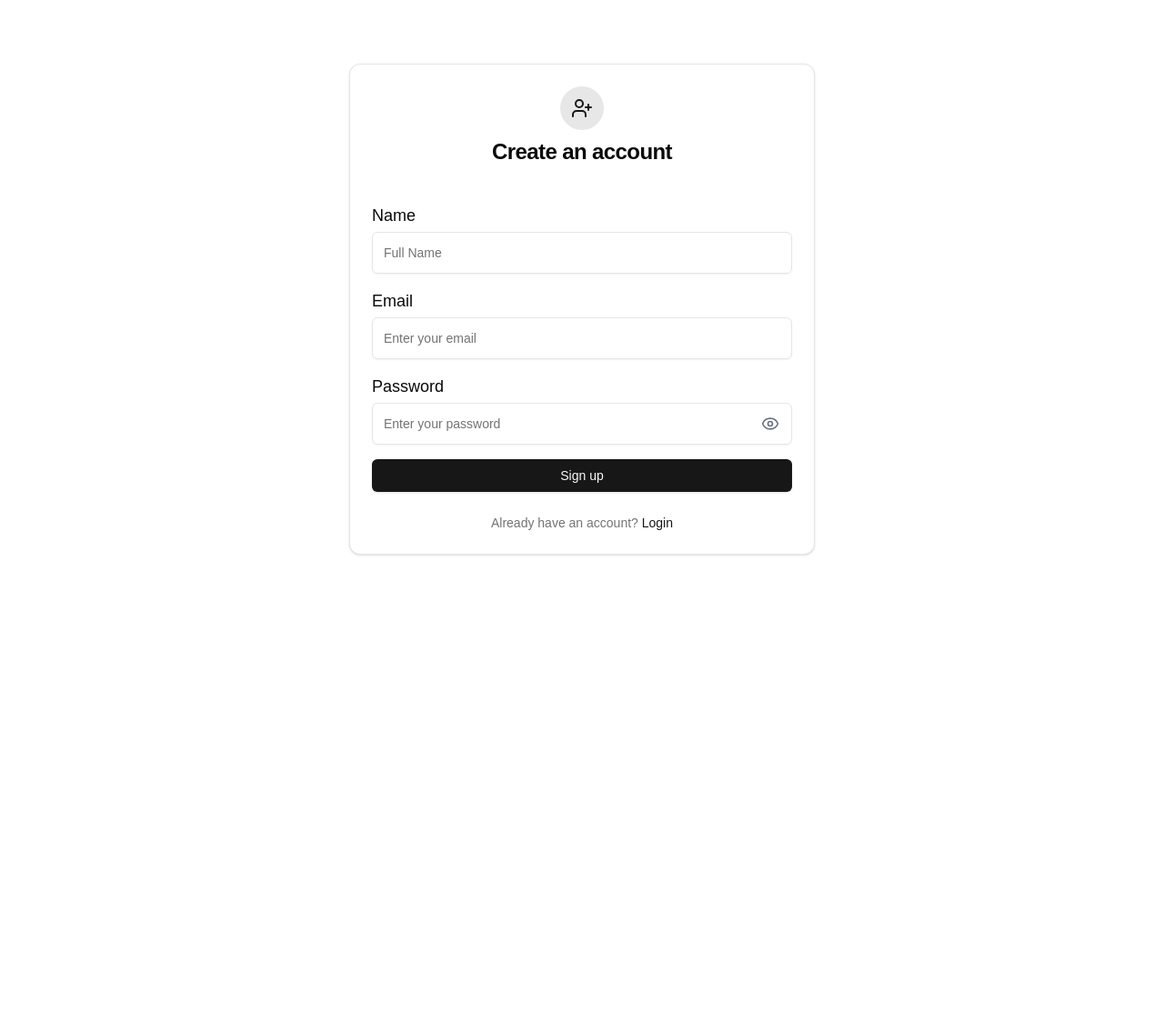
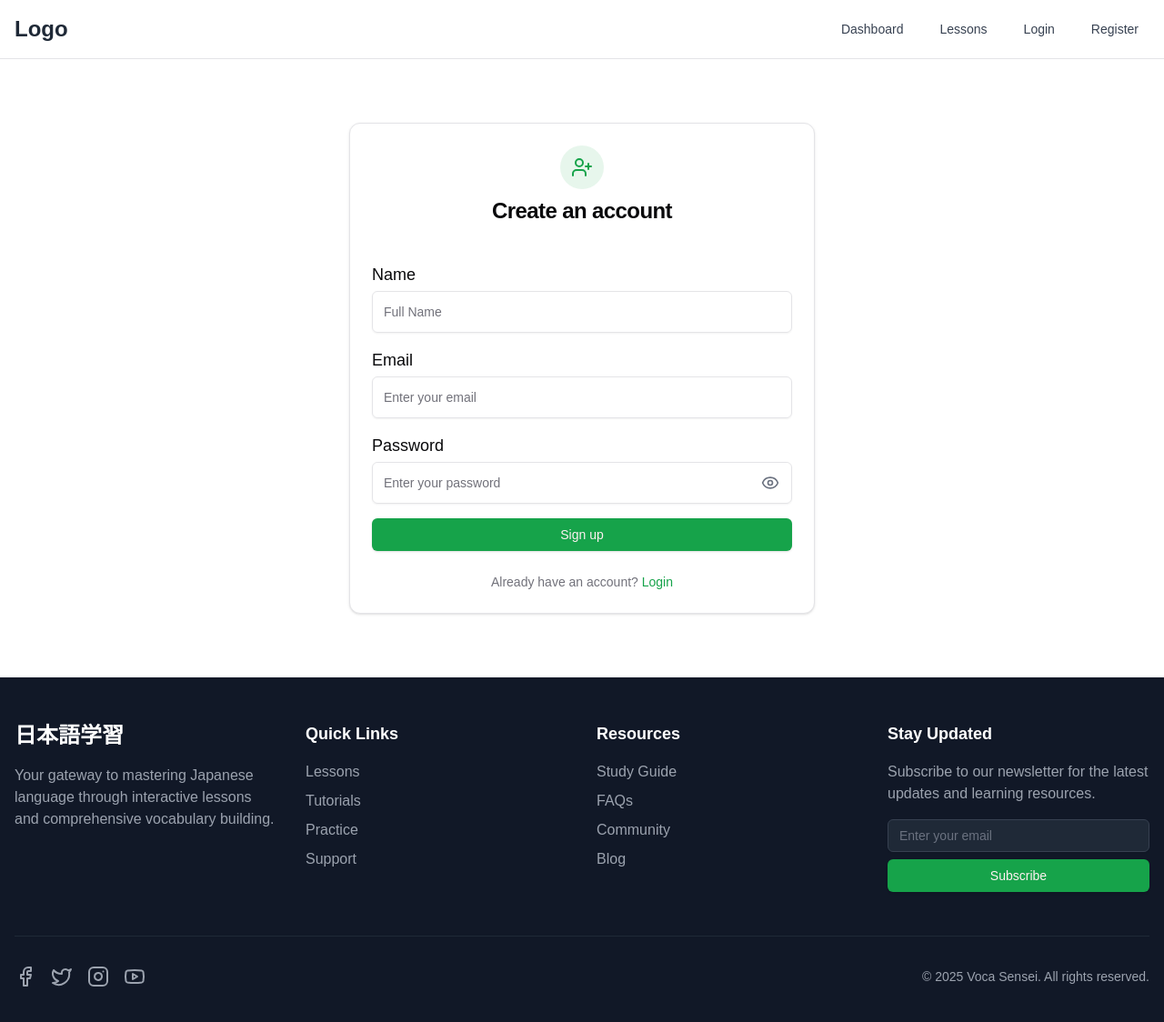
Before and after one commit to rakib-repliq/vocabulary-frontend, a Next.js app: page /register in a window 1280 px wide. Shown: the top 1124 px of the page at 91% size. Before the commit the page ends 800 px from the top, so only its background shows below. Built offline with nearby package versions, Linux system fonts and the light colour scheme.

Commit message:
feat: add Navbar and Footer components with responsive design

```diff
--- a/app/globals.css
+++ b/app/globals.css
@@ -15,51 +15,52 @@ body {
 @layer base {
   :root {
     --background: 0 0% 100%;
-    --foreground: 0 0% 3.9%;
+    --foreground: 240 10% 3.9%;
     --card: 0 0% 100%;
-    --card-foreground: 0 0% 3.9%;
+    --card-foreground: 240 10% 3.9%;
     --popover: 0 0% 100%;
-    --popover-foreground: 0 0% 3.9%;
-    --primary: 0 0% 9%;
-    --primary-foreground: 0 0% 98%;
-    --secondary: 0 0% 96.1%;
-    --secondary-foreground: 0 0% 9%;
-    --muted: 0 0% 96.1%;
-    --muted-foreground: 0 0% 45.1%;
-    --accent: 0 0% 96.1%;
-    --accent-foreground: 0 0% 9%;
+    --popover-foreground: 240 10% 3.9%;
+    --primary: 142.1 76.2% 36.3%;
+    --primary-foreground: 355.7 100% 97.3%;
+    --secondary: 240 4.8% 95.9%;
+    --secondary-foreground: 240 5.9% 10%;
+    --muted: 240 4.8% 95.9%;
+    --muted-foreground: 240 3.8% 46.1%;
+    --accent: 240 4.8% 95.9%;
+    --accent-foreground: 240 5.9% 10%;
     --destructive: 0 84.2% 60.2%;
     --destructive-foreground: 0 0% 98%;
-    --border: 0 0% 89.8%;
-    --input: 0 0% 89.8%;
-    --ring: 0 0% 3.9%;
+    --border: 240 5.9% 90%;
+    --input: 240 5.9% 90%;
+    --ring: 142.1 76.2% 36.3%;
+    --radius: 0.5rem;
     --chart-1: 12 76% 61%;
     --chart-2: 173 58% 39%;
     --chart-3: 197 37% 24%;
     --chart-4: 43 74% 66%;
     --chart-5: 27 87% 67%;
-    --radius: 0.5rem;
   }
+
   .dark {
-    --background: 0 0% 3.9%;
-    --foreground: 0 0% 98%;
-    --card: 0 0% 3.9%;
-    --card-foreground: 0 0% 98%;
-    --popover: 0 0% 3.9%;
-    --popover-foreground: 0 0% 98%;
-    --primary: 0 0% 98%;
-    --primary-foreground: 0 0% 9%;
-    --secondary: 0 0% 14.9%;
+    --background: 20 14.3% 4.1%;
+    --foreground: 0 0% 95%;
+    --card: 24 9.8% 10%;
+    --card-foreground: 0 0% 95%;
+    --popover: 0 0% 9%;
+    --popover-foreground: 0 0% 95%;
+    --primary: 142.1 70.6% 45.3%;
+    --primary-foreground: 144.9 80.4% 10%;
+    --secondary: 240 3.7% 15.9%;
     --secondary-foreground: 0 0% 98%;
-    --muted: 0 0% 14.9%;
-    --muted-foreground: 0 0% 63.9%;
-    --accent: 0 0% 14.9%;
+    --muted: 0 0% 15%;
+    --muted-foreground: 240 5% 64.9%;
+    --accent: 12 6.5% 15.1%;
     --accent-foreground: 0 0% 98%;
     --destructive: 0 62.8% 30.6%;
-    --destructive-foreground: 0 0% 98%;
-    --border: 0 0% 14.9%;
-    --input: 0 0% 14.9%;
-    --ring: 0 0% 83.1%;
+    --destructive-foreground: 0 85.7% 97.3%;
+    --border: 240 3.7% 15.9%;
+    --input: 240 3.7% 15.9%;
+    --ring: 142.4 71.8% 29.2%;
     --chart-1: 220 70% 50%;
     --chart-2: 160 60% 45%;
     --chart-3: 30 80% 55%;
--- a/app/layout.tsx
+++ b/app/layout.tsx
@@ -4,6 +4,8 @@ import './globals.css';
 import { Toaster } from 'sonner';
 
 import TanstackProvider from '@/providers/TanstackProvider';
+import Navbar from '@/components/layout/navbar/navbar';
+import Footer from '@/components/layout/footer/footer';
 
 const geistSans = localFont({
   src: './fonts/GeistVF.woff',
@@ -33,8 +35,9 @@ export default function RootLayout({
       >
         <TanstackProvider>
           <Toaster position="top-center" />
-
+          <Navbar />
           {children}
+          <Footer />
         </TanstackProvider>
       </body>
     </html>
--- /dev/null
+++ b/components/layout/footer/footer-utils/footer-link.tsx
@@ -0,0 +1,27 @@
+import Link from 'next/link';
+
+type LinkItem = {
+  label: string;
+  href: string;
+};
+
+const FooterLink = ({ title, links }: { title: string; links: LinkItem[] }) => {
+  return (
+    <div className="space-y-4">
+      <h3 className="text-lg font-semibold text-white">{title}</h3>
+      <ul className="space-y-2">
+        {links.map((link, index) => (
+          <li key={index}>
+            <Link
+              href={link.href}
+              className="text-gray-400 hover:text-white transition-colors duration-200"
+            >
+              {link.label}
+            </Link>
+          </li>
+        ))}
+      </ul>
+    </div>
+  );
+};
+export default FooterLink;
--- /dev/null
+++ b/components/layout/footer/footer-utils/footer-newsletter.tsx
@@ -0,0 +1,26 @@
+import { Button } from '@/components/ui/button';
+import { Input } from '@/components/ui/input';
+
+const FooterNewsletter = () => {
+  return (
+    <div className="space-y-4">
+      <h3 className="text-lg font-semibold text-white">Stay Updated</h3>
+      <p className="text-gray-400">
+        Subscribe to our newsletter for the latest updates and learning
+        resources.
+      </p>
+      <form className="space-y-2">
+        <Input
+          type="email"
+          placeholder="Enter your email"
+          className="bg-gray-800 border-gray-700 text-white placeholder:text-gray-500"
+          required
+        />
+        <Button type="submit" className="w-full">
+          Subscribe
+        </Button>
+      </form>
+    </div>
+  );
+};
+export default FooterNewsletter;
--- /dev/null
+++ b/components/layout/footer/footer-utils/footer-social.tsx
@@ -0,0 +1,27 @@
+import { Facebook, Twitter, Instagram, Youtube } from 'lucide-react';
+
+const FooterSocial = () => {
+  const socialLinks = [
+    { icon: Facebook, href: '#', label: 'Facebook' },
+    { icon: Twitter, href: '#', label: 'Twitter' },
+    { icon: Instagram, href: '#', label: 'Instagram' },
+    { icon: Youtube, href: '#', label: 'Youtube' },
+  ];
+  return (
+    <div className="flex space-x-4">
+      {socialLinks.map(({ icon: Icon, href, label }) => (
+        <a
+          key={label}
+          href={href}
+          target="_blank"
+          rel="noopener noreferrer"
+          className="text-gray-400 hover:text-white transition-colors duration-200"
+          aria-label={label}
+        >
+          <Icon className="h-6 w-6" />
+        </a>
+      ))}
+    </div>
+  );
+};
+export default FooterSocial;
--- /dev/null
+++ b/components/layout/footer/footer-utils/index.ts
@@ -0,0 +1,3 @@
+export { default as FooterLink } from './footer-link';
+export { default as FooterNewsletter } from './footer-newsletter';
+export { default as FooterSocial } from './footer-social';
--- /dev/null
+++ b/components/layout/footer/footer.tsx
@@ -0,0 +1,56 @@
+import { FooterLink, FooterNewsletter, FooterSocial } from './footer-utils';
+
+const Footer = () => {
+  return (
+    <footer className="bg-gray-900 text-gray-100">
+      <div className="container mx-auto px-4 py-12">
+        <div className="grid grid-cols-1 md:grid-cols-2 lg:grid-cols-4 gap-8">
+          {/* Brand Section */}
+          <div className="space-y-4">
+            <h2 className="text-2xl font-bold text-white">日本語学習</h2>
+            <p className="text-gray-400">
+              Your gateway to mastering Japanese language through interactive
+              lessons and comprehensive vocabulary building.
+            </p>
+          </div>
+
+          {/* Quick Links */}
+          <FooterLink
+            title="Quick Links"
+            links={[
+              { label: 'Lessons', href: '#' },
+              { label: 'Tutorials', href: '#' },
+              { label: 'Practice', href: '#' },
+              { label: 'Support', href: '#' },
+            ]}
+          />
+
+          {/* Resources */}
+          <FooterLink
+            title="Resources"
+            links={[
+              { label: 'Study Guide', href: '#' },
+              { label: 'FAQs', href: '#' },
+              { label: 'Community', href: '#' },
+              { label: 'Blog', href: '#' },
+            ]}
+          />
+
+          {/* Newsletter Section */}
+          <FooterNewsletter />
+        </div>
+
+        {/* Social Media & Copyright */}
+        <div className="mt-12 pt-8 border-t border-gray-800">
+          <div className="flex flex-col md:flex-row justify-between items-center space-y-4 md:space-y-0">
+            <FooterSocial />
+            <div className="text-gray-400 text-sm">
+              © {new Date().getFullYear()} Voca Sensei. All rights reserved.
+            </div>
+          </div>
+        </div>
+      </div>
+    </footer>
+  );
+};
+export default Footer;
--- /dev/null
+++ b/components/layout/navbar/navbar.tsx
@@ -0,0 +1,71 @@
+'use client';
+
+import { useState } from 'react';
+import Link from 'next/link';
+import { Menu, X } from 'lucide-react';
+
+const Navbar = () => {
+  const [mobileMenuOpen, setMobileMenuOpen] = useState(false);
+
+  const navItems = [
+    { label: 'Dashboard', href: '/dashboard' },
+    { label: 'Lessons', href: '/lessons' },
+    { label: 'Login', href: '/login' },
+    { label: 'Register', href: '/register' },
+  ];
+
+  return (
+    <header className="sticky top-0 z-50 bg-background/95 backdrop-blur supports-[backdrop-filter]:bg-background/60 border-b">
+      <div className="container mx-auto px-4">
+        <div className="flex justify-between items-center h-16">
+          {/* Logo */}
+          <div className="flex-shrink-0">
+            <Link href="/" className="text-2xl font-bold text-gray-800">
+              Logo
+            </Link>
+          </div>
+          {/* Desktop Navigation */}
+          <nav className="hidden md:flex space-x-4">
+            {navItems.map((item) => (
+              <Link
+                key={item.href}
+                href={item.href}
+                className="px-3 py-2 rounded-md text-sm font-medium text-gray-700 hover:bg-gray-100"
+              >
+                {item.label}
+              </Link>
+            ))}
+          </nav>
+          {/* Mobile Navigation Toggle */}
+          <div className="md:hidden">
+            <button
+              onClick={() => setMobileMenuOpen((prev) => !prev)}
+              className="text-gray-700 hover:bg-gray-100 p-2 rounded-md focus:outline-none focus:ring-2 focus:ring-blue-500"
+            >
+              {mobileMenuOpen ? <X size={24} /> : <Menu size={24} />}
+            </button>
+          </div>
+        </div>
+      </div>
+      {/* Mobile Navigation Menu */}
+      {mobileMenuOpen && (
+        <nav className="md:hidden bg-white/30 backdrop-blur-md">
+          <div className="px-2 pt-2 pb-3 space-y-1">
+            {navItems.map((item) => (
+              <Link
+                key={item.href}
+                href={item.href}
+                onClick={() => setMobileMenuOpen(false)}
+                className="block px-3 py-2 rounded-md text-base font-medium text-gray-700 hover:bg-gray-100"
+              >
+                {item.label}
+              </Link>
+            ))}
+          </div>
+        </nav>
+      )}
+    </header>
+  );
+};
+
+export default Navbar;
```
